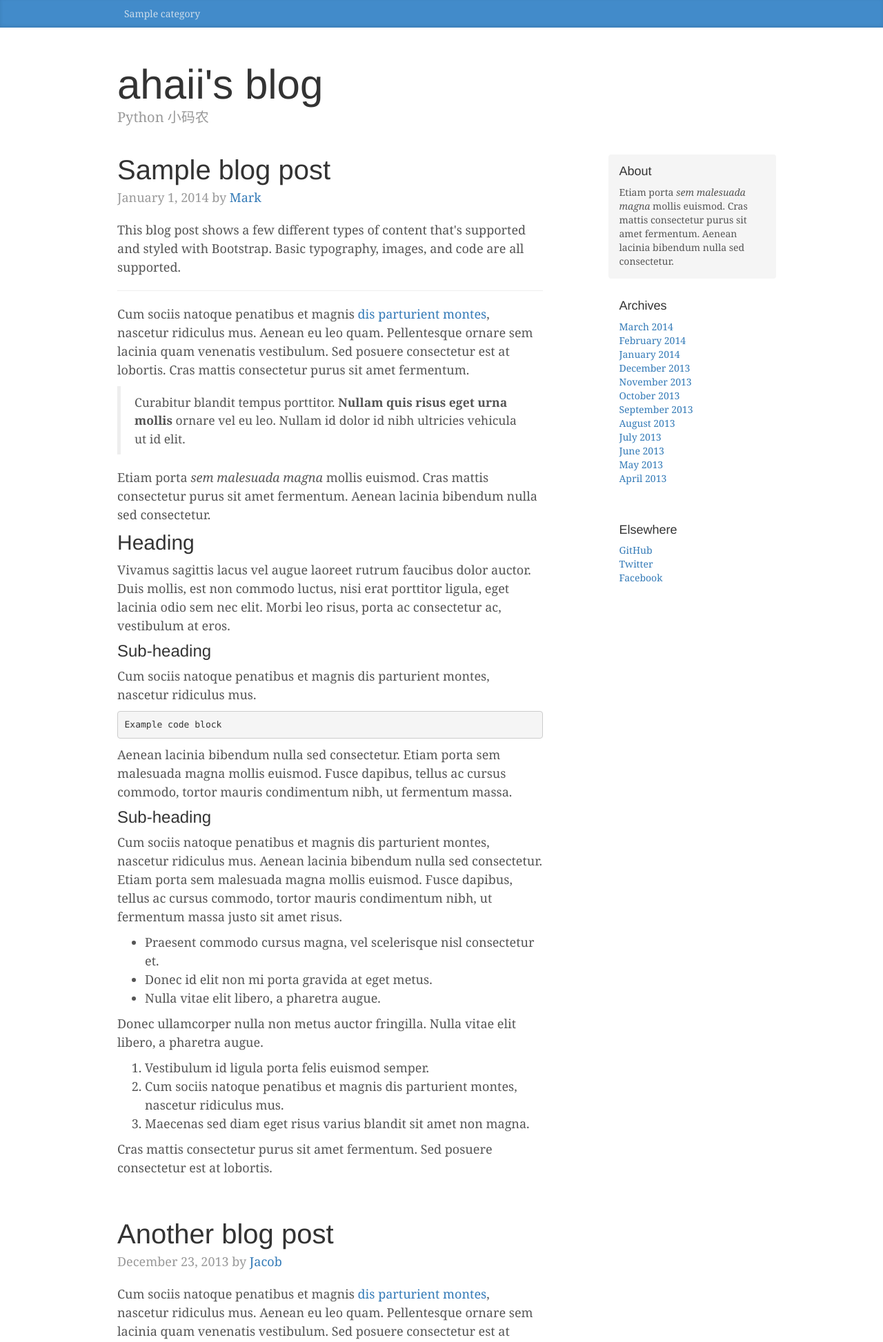
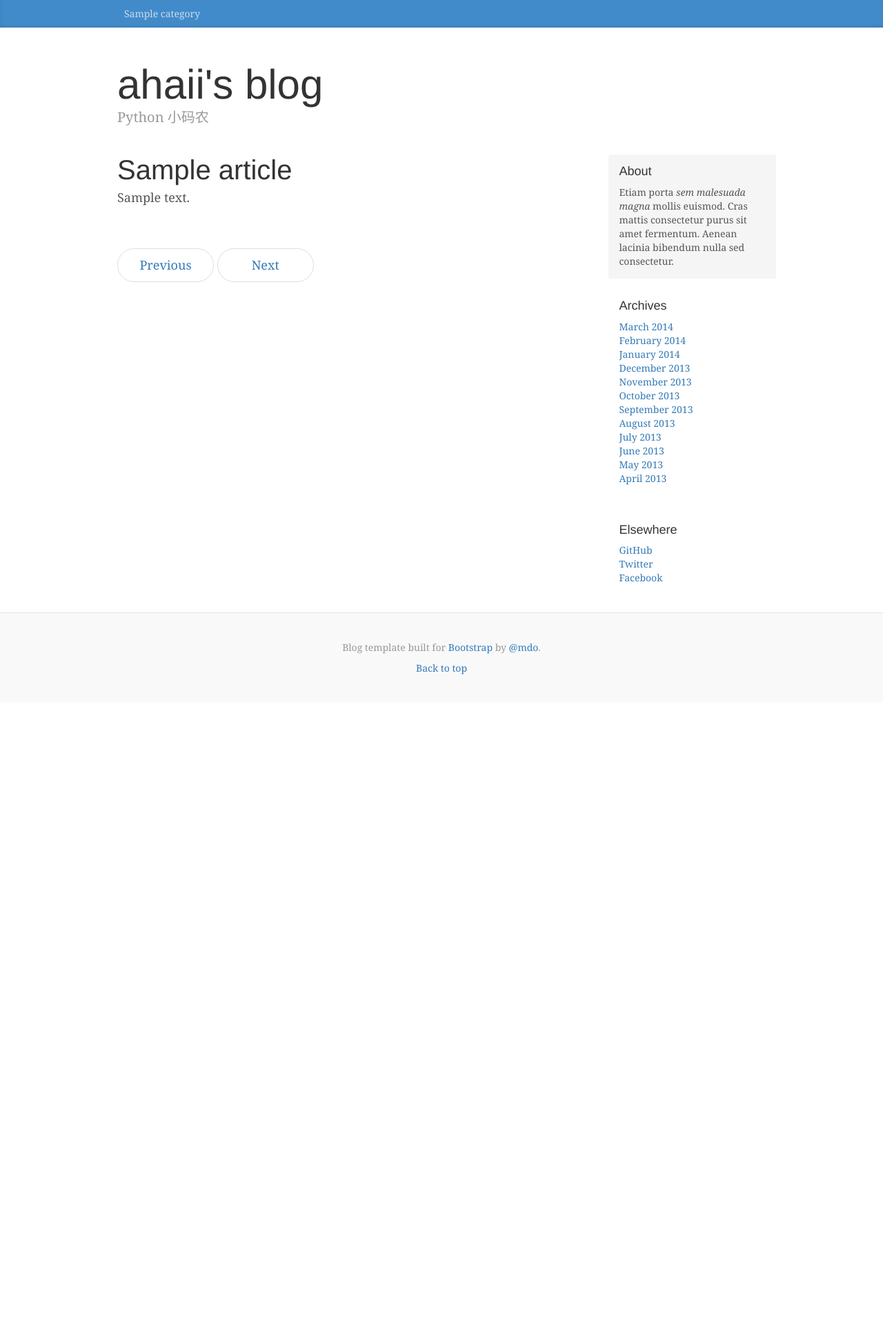
Before and after one commit to ahaii/Blog, a Django app: page / in a window 1280 px wide. Shown: the top 1946 px of the page at 69% size. After the commit the page ends 978 px from the top, so only its background shows below. Run offline with Django 3.2, Linux system fonts and the light colour scheme; tables that the repository leaves empty hold one stand-in row (values such as "Sample post"); some libraries are stand-ins or nearby versions.

Commit message:
request category_detail use ajax

```diff
--- a/blog/urls.py
+++ b/blog/urls.py
@@ -19,6 +19,6 @@ from blog import views
 
 urlpatterns = [
     url('admin/', admin.site.urls),
-    url('^$', views.index),
-    url('index/', views.index),
+    url(r'^$', views.index),
+    url(r'^category/([0-9]{1,2})/$', views.category_detail, name='category_detail'),
 ]
--- a/blog/views.py
+++ b/blog/views.py
@@ -1,8 +1,17 @@
 from django.http import HttpResponse
 from django.shortcuts import render
-from blog.models import Category
+from django.core import serializers
+from blog.models import Category, Article
 
 
 def index(request):
-    categorys = Category.objects.all()
-    return render(request, 'index.html', {'categorys': categorys})
+    categorys_obj = Category.objects.all()
+    articles_obj = Article.objects.all().order_by('-modify_time')
+    return render(request, 'index.html', {'categorys': categorys_obj, 'articles': articles_obj})
+
+
+def category_detail(request, cid):
+    articles_obj = Article.objects.filter(category_id=cid)
+    serializer_data = serializers.serialize("json", articles_obj)[1:-1]
+    print(serializer_data[0]['fields'])
+    return HttpResponse(serializer_data)
--- a/static/bootstrap/js/category.js
+++ b/static/bootstrap/js/category.js
@@ -1,6 +1,20 @@
+
+$(".blog-nav a").click(function () {
+    $(".blog-nav a").removeClass('active');
+    $(this).addClass('active');
+})
 
 
-$(".blog-nav a").click(function () {
-  $(".blog-nav a").removeClass('active');
-  $(this).addClass('active');
-})
+function category_detail(id) {
+    $.ajax({
+        type: 'GET',
+        url: 'category/'+id,
+        traditional: true,
+        dataType: 'json',
+        success: function (msg) {
+            // 清空文章列表
+            $(".blog-post").empty();
+            alert(msg["fields"]);
+        }
+    })
+}
--- a/templates/base.html
+++ b/templates/base.html
@@ -25,7 +25,7 @@
     <!-- Just for debugging purposes. Don't actually copy these 2 lines! -->
     <!--[if lt IE 9]><script src="../../assets/js/ie8-responsive-file-warning.js"></script><![endif]-->
     <script src="/static/bootstrap/js/ie-emulation-modes-warning.js"></script>
-  </head>
+</head>
 
   <body>
 
@@ -54,7 +54,7 @@
       <div class="row">
 
         <div class="col-sm-8 blog-main">
-
+          {% block blog-post %}
           <div class="blog-post">
             <h2 class="blog-post-title">Sample blog post</h2>
             <p class="blog-post-meta">January 1, 2014 by <a href="https://v3.bootcss.com/examples/blog/#">Mark</a></p>
@@ -113,7 +113,7 @@
             <p>Etiam porta <em>sem malesuada magna</em> mollis euismod. Cras mattis consectetur purus sit amet fermentum. Aenean lacinia bibendum nulla sed consectetur.</p>
             <p>Donec ullamcorper nulla non metus auctor fringilla. Nulla vitae elit libero, a pharetra augue.</p>
           </div><!-- /.blog-post -->
-
+          {% endblock %}
           <nav>
             <ul class="pager">
               <li><a href="https://v3.bootcss.com/examples/blog/#">Previous</a></li>
--- a/templates/index.html
+++ b/templates/index.html
@@ -4,14 +4,23 @@
 <div class="blog-masthead">
       <div class="container">
         <nav class="blog-nav">
-          {% for nav in categorys %}
-              {% if nav.name == 'Home' %}
-                  <a class="blog-nav-item active" href="#">{{ nav.name }}</a>
+          {% for category in categorys %}
+              {% if category.name == 'Home' %}
+                  <a class="blog-nav-item active" onclick="category_detail({{ category.id }})" href="">{{ category.name }}</a>
               {% else %}
-                  <a class="blog-nav-item" href="#">{{ nav.name }}</a>
+                  <a class="blog-nav-item" onclick="category_detail({{ category.id }})" href="#">{{ category.name }}</a>
               {% endif %}
           {% endfor %}
         </nav>
       </div>
     </div>
 {% endblock %}
+
+{% block blog-post %}
+{% for article in articles %}
+    <div class="blog-post">
+        <h2 class="blog-post-title">{{ article.title }}</h2>
+        <p>{{ article.body }}</p>
+    </div>
+{% endfor %}
+{% endblock %}
```
Also changed, not shown: blog/models.py (line endings or trailing spaces).
